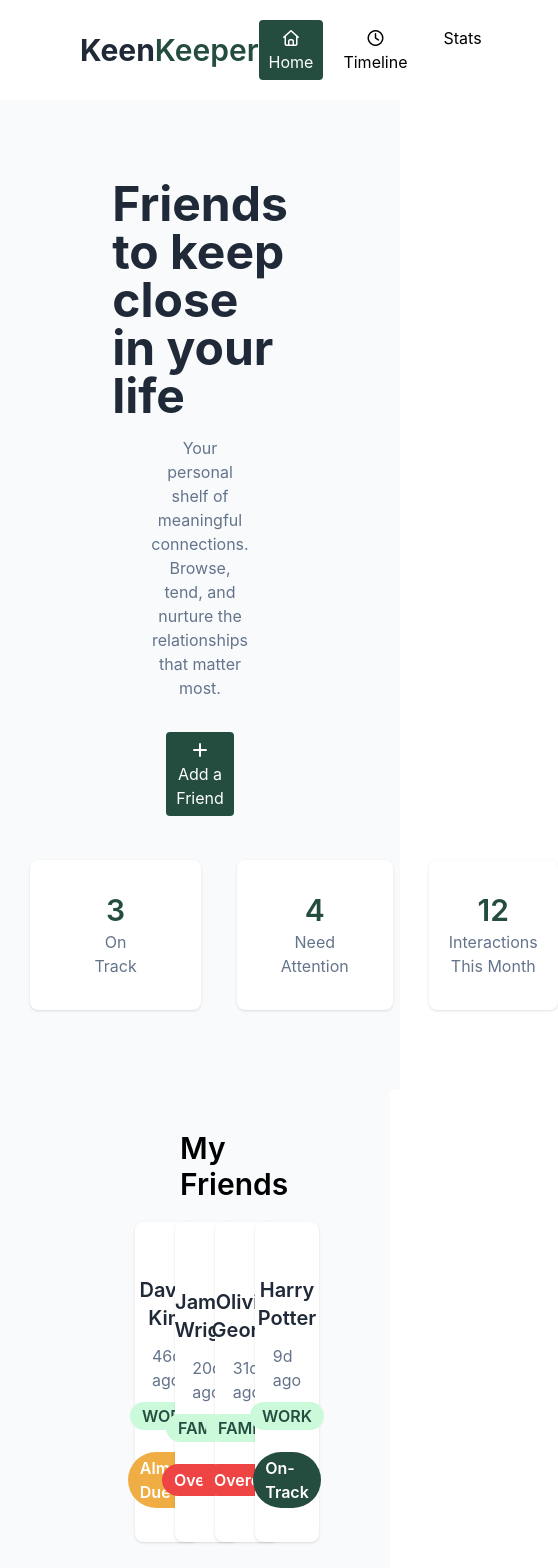
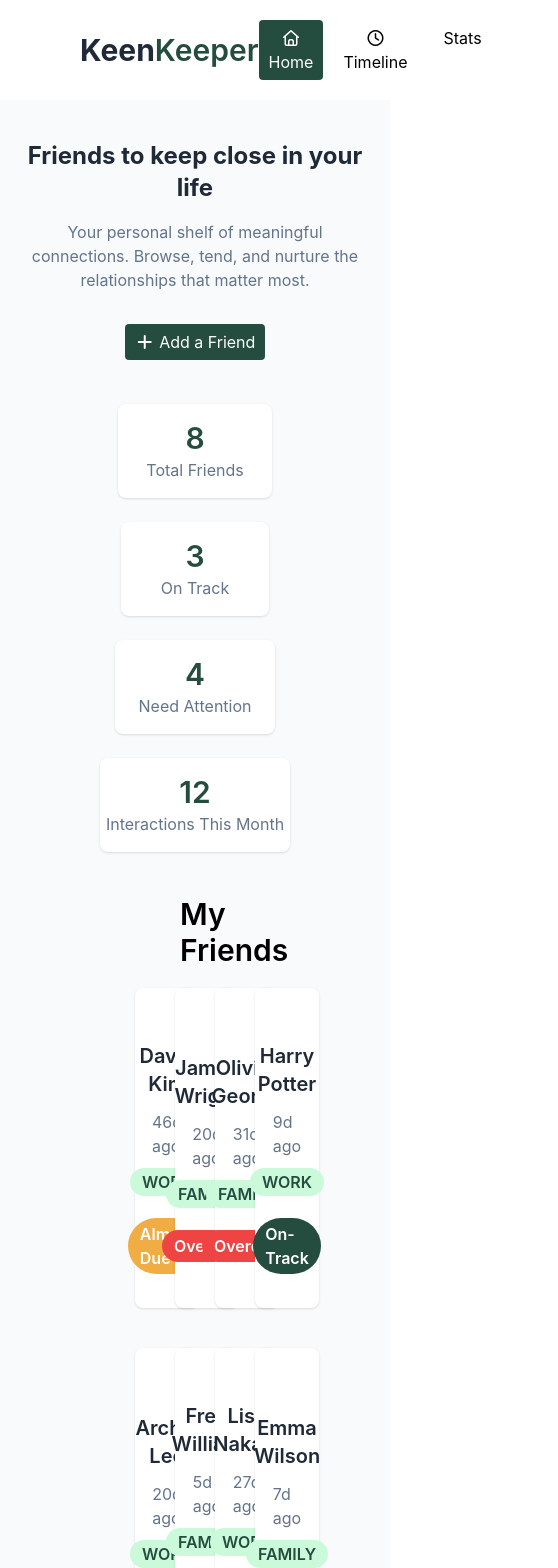
Before and after one commit to monirulfahim/Assignment-7, a React (Vite) app: page / in a window 390 px wide. Shown: the top 1568 px of the page, 558 px wide, since content can reach past the window. Built offline with nearby package versions, Linux system fonts and the light colour scheme.

Commit message:
Implement responsive layout for banner section (mobile 576px, tablet 768px)

```diff
--- a/src/App.jsx
+++ b/src/App.jsx
@@ -34,28 +34,28 @@ function App() {
 
                       {/* Banner Section */}
 
-      <section className='bg-[#F8FAFC] pl-50 pr-50 pt-20 pb-20'>
+      <section className='bg-[#F8FAFC] pl-50 pr-50 pt-20 pb-18 max-[576px]:pt-10 max-[576px]:pr-6 max-[576px]:pb-6 max-[576px]:pl-6 text-center max-[768px]:pt-10 max-[768px]:pr-6 max-[768px]:pb-6 max-[768px]:pl-6'>
         <div className='flex flex-col justify-center items-center mb-11'>
-          <h1 className='text-5xl text-[#1F2937] font-bold mb-4'>Friends to keep close in your life</h1>
+          <h1 className='text-5xl text-[#1F2937] font-bold mb-4 max-[576px]:text-2xl'>Friends to keep close in your life</h1>
           <p className='text-[#64748B] mb-8 text-center'>
             Your personal shelf of meaningful connections. Browse, tend, and nurture the <br /> relationships that matter most.
           </p>
           <button className='bg-[#244D3F] text-[#FFFFFF] rounded-sm px-2.5 py-1.5 pointer-cursor cursor-pointer'><i className="fa-solid fa-plus"></i> Add a Friend</button>
         </div>
-        <div className='flex justify-center gap-9 items-center '>
-            <div className='bg-[#FFFFFF] text-center px-12 py-8 rounded-lg shadow-sm'>
+        <div className='flex justify-center gap-9 items-center max-[576px]:flex-col max-[576px]:gap-6 max-[576px]:mt-10 max-[768px]:gap-6'>
+            <div className='bg-[#FFFFFF] text-center px-12 py-8 rounded-lg shadow-sm max-[768px]:px-7 max-[768px]:py-4'>
                 <h3 className='text-3xl text-[#244D3F] font-semibold mb-0.5'>8</h3>
                 <p className='text-[#64748B]'>Total Friends</p>
             </div>
-            <div className='bg-[#FFFFFF] text-center px-16 py-8 rounded-lg shadow-sm'>
+            <div className='bg-[#FFFFFF] text-center px-16 py-8 rounded-lg shadow-sm max-[768px]:px-10 max-[768px]:py-4'>
               <h3 className='text-3xl text-[#244D3F] font-semibold mb-0.5'>3</h3>
               <p className='text-[#64748B]'>On Track</p>
             </div>
-            <div className='bg-[#FFFFFF] text-center px-11 py-8 rounded-lg shadow-sm'>
+            <div className='bg-[#FFFFFF] text-center px-11 py-8 rounded-lg shadow-sm max-[768px]:px-6 max-[768px]:py-4'>
               <h3 className='text-3xl text-[#244D3F] font-semibold mb-0.5'>4</h3>
               <p className='text-[#64748B]'>Need Attention</p>
             </div>
-            <div className='bg-[#FFFFFF] text-center px-5 py-8 rounded-lg shadow-sm'>
+            <div className='bg-[#FFFFFF] text-center px-5 py-8 rounded-lg shadow-sm max-[576px]:px-1.5 max-[768px]:px-3 max-[768px]:py-4'>
               <h3 className='text-3xl text-[#244D3F] font-semibold mb-0.5'>12</h3>
               <p className='text-[#64748B]'>Interactions This Month</p>
             </div>
@@ -64,7 +64,7 @@ function App() {
 
       {/* Friends Section */}
 
-      <section className='pl-45 pr-45 pt-10 pb-20 bg-[#F8FAFC]'>
+      <section className='pl-45 pr-45 pt-5 pb-20 bg-[#F8FAFC]'>
         <div className='text-3xl font-semibold mb-5'>
           <h1>My Friends</h1>
         </div>
@@ -101,7 +101,7 @@ function App() {
       <section className='bg-[#244D3F] pl-60 pr-60 pt-20 pb-8'>
         <div className='flex flex-col justify-center items-center gap-4 text-center'>
           <div>
-            <img src="./public/images/logo-xl.png" alt="" />
+            <img src="images/logo-xl.png" alt="" />
         </div>
         <div className='text-[#FFFFFF]'>
           <p className='mb-6'>Your personal shelf of meaningful connections. Browse, tend, and nurture the relationships that matter most.</p>
@@ -109,13 +109,13 @@ function App() {
         </div>
         <div className='flex gap-4'>
             <div>
-              <img src="./public/images/instagram.png" alt="" />
+              <img src="images/instagram.png" alt="" />
             </div>
             <div>
-              <img src="./public/images/facebook.png" alt="" />
+              <img src="images/facebook.png" alt="" />
             </div>
             <div>
-              <img src="./public/images/twitter.png" alt="" />
+              <img src="images/twitter.png" alt="" />
             </div>
           </div>
         </div>
```
